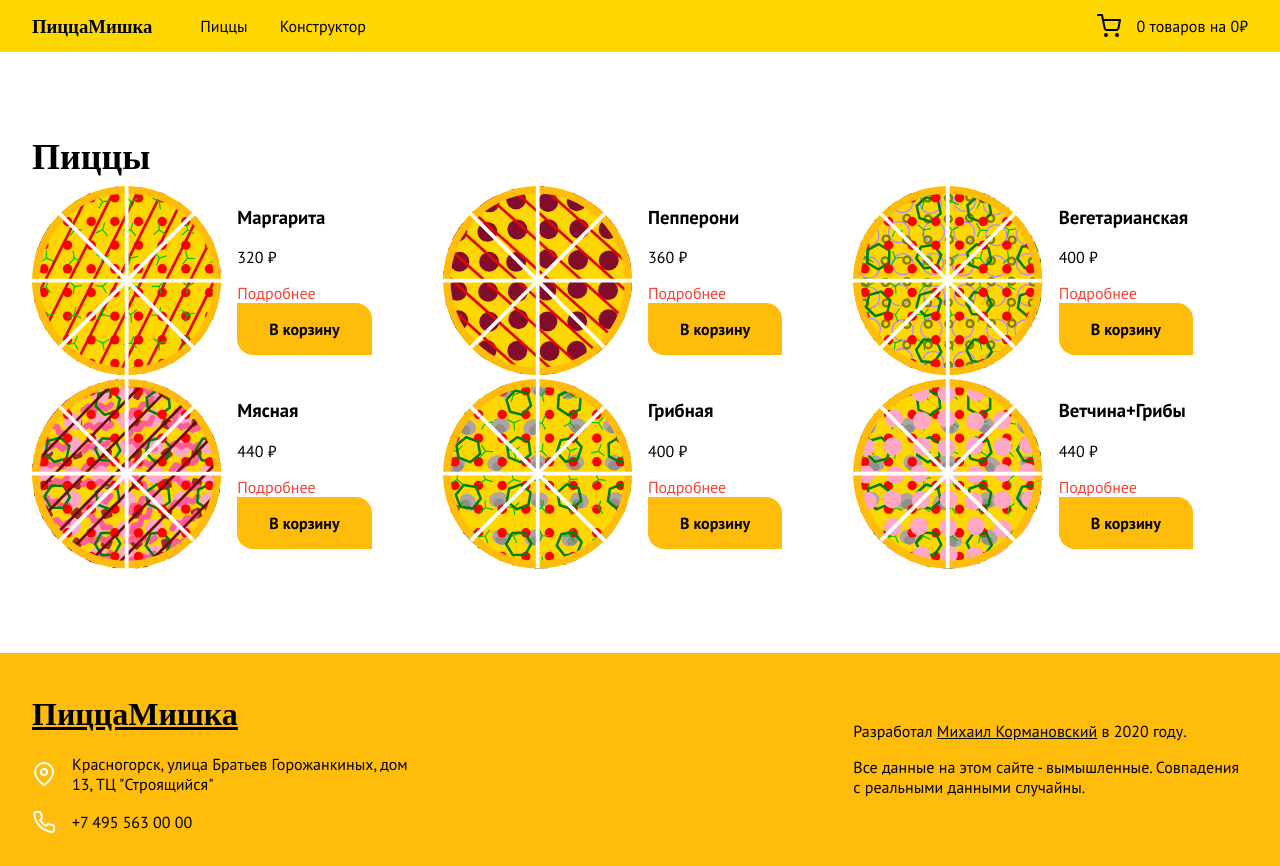
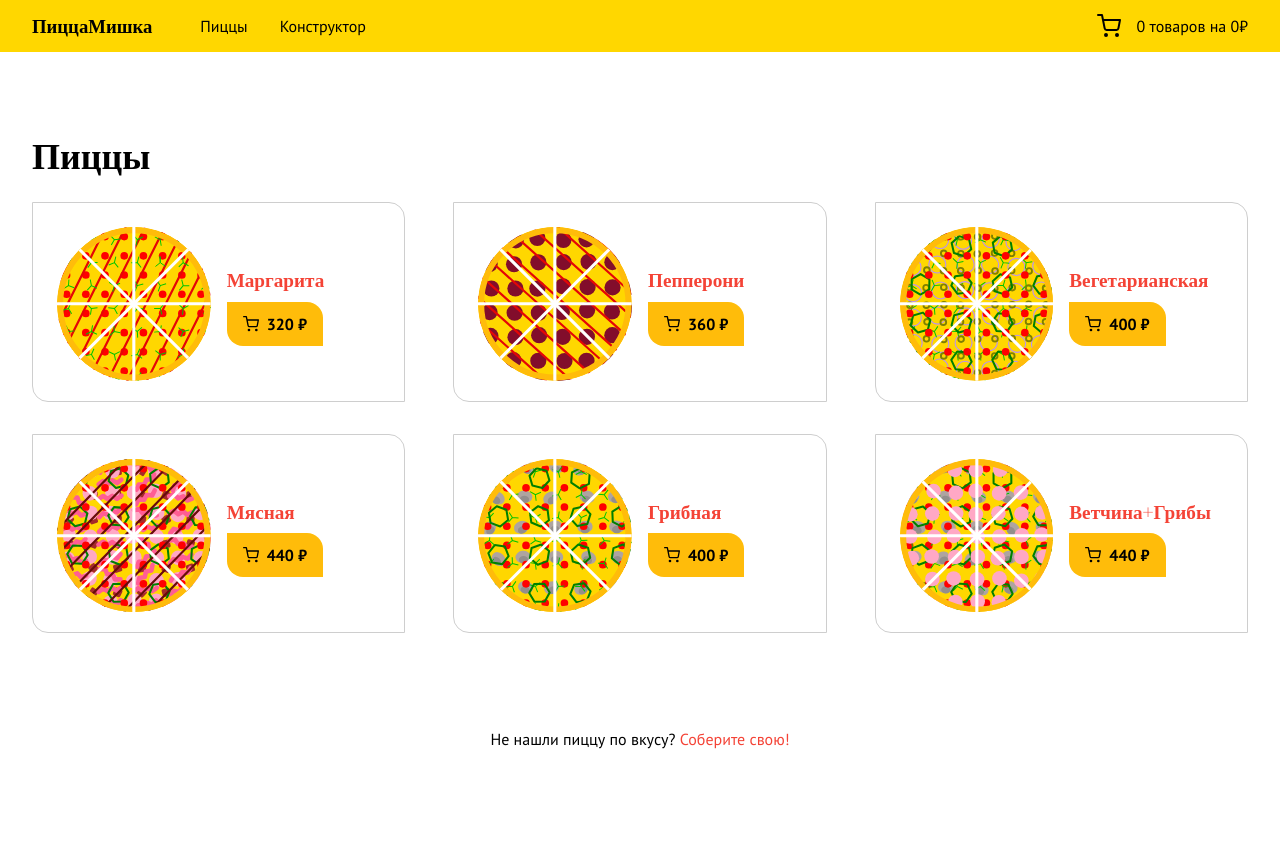
Before and after one commit to kormanowsky/mini_project_2_pizza, a React (Create React App) app: page /#/pizzas in a window 1280 px wide. After the commit the page ends 829 px from the top, so only its background shows below. Built offline with nearby package versions, Linux system fonts and the light colour scheme.

Commit message:
Improvements

```diff
--- a/src/components/pages/BuilderPage.js
+++ b/src/components/pages/BuilderPage.js
@@ -1,6 +1,5 @@
 import React from "react";
 import Header from "../blocks/Header";
-import Footer from "../blocks/Footer";
 import { Pizza, ToppingConfiguration } from "../pizza/Pizza";
 import Cart from "../../Cart";
 import data from "../../data";
@@ -58,15 +57,20 @@
                     <section id="section-builder">
                         <div className="container">
                             <h1 className="page-title">Конструктор</h1>
-                            <h3 className="page-subtitle">Соберите свою пиццу!</h3>
+                            <h3 className="page-subtitle">
+                                Соберите свою пиццу!
+                            </h3>
                             <div className="row">
-                                <div className="col-xs-12 col-md-6">
+                                <div className="col-xs-12 col-md-5">
                                     <Pizza
                                         toppings={this.state.toppings}
                                         responsive={true}
                                     />
                                 </div>
-                                <div className="col-xs-12 col-md-6" id="builder-data">
+                                <div
+                                    className="col-xs-12 col-md-7"
+                                    id="builder-data"
+                                >
                                     <h2>Основа</h2>
                                     <h4>{data.basePrice} &#x20bd;</h4>
                                     <h2>Начинки</h2>
@@ -110,7 +114,9 @@
                                         )}
                                     </div>
                                     <h2>Итоговая цена</h2>
-                                    <h2 id="builder-total">{this.getPizzaTotalPrice()} &#x20bd;</h2>
+                                    <h2 id="builder-total">
+                                        {this.getPizzaTotalPrice()} &#x20bd;
+                                    </h2>
                                     <button
                                         className="button"
                                         onClick={this.addToCart}
@@ -122,7 +128,6 @@
                         </div>
                     </section>
                 </main>
-                <Footer />
             </div>
         );
     }
--- a/src/components/pages/CartPage.js
+++ b/src/components/pages/CartPage.js
@@ -1,6 +1,5 @@
 import React from "react";
 import Header from "../blocks/Header";
-import Footer from "../blocks/Footer";
 import Cart from "../../Cart";
 import { Pizza, ToppingConfiguration } from "../pizza/Pizza";
 import { capitalize } from "../../utils";
@@ -132,7 +131,6 @@
                         </div>
                     </section>
                 </main>
-                <Footer />
             </div>
         );
     }
--- a/src/components/pages/PizzaPage.js
+++ b/src/components/pages/PizzaPage.js
@@ -1,6 +1,5 @@
 import React from "react";
 import Header from "../blocks/Header";
-import Footer from "../blocks/Footer";
 import { Pizza, ToppingConfiguration } from "../pizza/Pizza";
 import { Link } from "react-router-dom";
 import Cart from "../../Cart";
@@ -24,7 +23,7 @@
                                 <div className="col-xs-6">
                                     <div id="pizza-info">
                                         <Link to="/pizzas">&laquo; Пиццы</Link>
-                                        <h1>{this.props.pizza.name}</h1>
+                                        <h1 className="page-title">{this.props.pizza.name}</h1>
                                         <h3 id="pizza-ingredients-label">Состав</h3>
                                         <p id="pizza-ingredients">
                                             {capitalize(
@@ -53,7 +52,6 @@
                         </div>
                     </section>
                 </main>
-                <Footer />
             </div>
         );
     }
--- a/src/components/pages/PizzasPage.js
+++ b/src/components/pages/PizzasPage.js
@@ -1,6 +1,5 @@
 import React from "react";
 import Header from "../blocks/Header";
-import Footer from "../blocks/Footer";
 import Data from "../../data";
 import { Pizza } from "../pizza/Pizza";
 import { Link } from "react-router-dom";
@@ -15,13 +14,13 @@
                     <section id="section-pizzas">
                         <div className="container">
                             <h1 className="page-title">Пиццы</h1>
-                            <div className="row">
+                            <div className="row with-border">
                                 {Data.pizzas.map((pizza) => (
                                     <div
                                         className="col-xs-12 col-md-6 col-lg-4 pizzas-pizza"
                                         key={`pizza-${pizza.id}`}
                                     >
-                                        <div className="row">
+                                        <div className="row border align-items-center">
                                             <div className="col-xs-12 col-md-6">
                                                 <Pizza
                                                     toppings={pizza.toppings}
@@ -29,18 +28,27 @@
                                                 />
                                             </div>
                                             <div className="col-xs-12 col-md-6">
-                                                <h3>{pizza.name}</h3>
-                                                <p>{pizza.price} &#x20bd;</p>
                                                 <Link to={`/pizza/${pizza.id}`}>
-                                                    Подробнее
+                                                    <h3 className="font-pd">
+                                                        {pizza.name}
+                                                    </h3>
                                                 </Link>
                                                 <button
                                                     onClick={() => {
                                                         Cart.add(pizza);
                                                         this.forceUpdate();
                                                     }}
-                                                    className="button"
-                                                >В корзину</button>
+                                                    className="button d-flex align-items-center small"
+                                                    type="button"
+                                                >
+                                                    <img
+                                                        src="/images/shopping-cart.svg"
+                                                        alt="Добавить в корзину"
+                                                        title="Добавить в корзину"
+                                                        className="icon"
+                                                    ></img>
+                                                    {pizza.price} &#x20bd;
+                                                </button>
                                             </div>
                                         </div>
                                     </div>
@@ -48,8 +56,13 @@
                             </div>
                         </div>
                     </section>
+                    <section id="section-pizzas-builder">
+                        <p class="container">
+                            Не нашли пиццу по вкусу?{" "}
+                            <Link to="/builder">Соберите свою!</Link>
+                        </p>
+                    </section>
                 </main>
-                <Footer />
             </div>
         );
     }
--- /dev/null
+++ b/src/scss/_pizzas.scss
@@ -0,0 +1,11 @@
+.pizzas-pizza h3 {
+    font-size: 1.2rem;
+    margin-top: 0;
+    margin-bottom: 0.5em;
+    word-break: break-word;
+    hyphens: none;
+}
+
+#section-pizzas-builder p{
+    text-align: center;
+}
--- a/src/scss/index.scss
+++ b/src/scss/index.scss
@@ -39,11 +39,28 @@
     border-radius: 0 1rem 0 1rem;
     font-weight: bold;
     border: none;
+    cursor: pointer;
+}
+
+a.button:focus,
+button:focus {
+    outline: none;
 }
 
 a.button:hover,
 button:hover {
     background: $primary-color;
+}
+
+a.button.small,
+button.small {
+    padding: 0.75rem 1rem;
+}
+
+button .icon,
+a.button .icon {
+    width: 1em;
+    margin-right: 0.5rem;
 }
 
 li {
@@ -142,7 +159,32 @@
     display: none;
 }
 
+.border {
+    border-radius: 0 1rem 0 1rem;
+    border: 1px solid #cecece;
+    padding: 1.5rem 1rem 1rem;
+    margin: 1rem;
+}
+
+.d-flex {
+    display: flex;
+}
+
+.align-items-center {
+    align-items: center;
+}
+
+.row.with-border {
+    margin-left: -1.5rem;
+    margin-right: -1.5rem;
+}
+
+.color-accent {
+    color: $accent-color;
+}
+
 @import "./home";
 @import "./pizza";
 @import "./cart";
 @import "./builder";
+@import "./pizzas";
--- a/src/utils.js
+++ b/src/utils.js
@@ -1,4 +1,7 @@
 function capitalize(str) {
+    if(!str.length){
+        return "";
+    }
     return str.replace(str[0], str[0].toUpperCase());
 }
 
```
